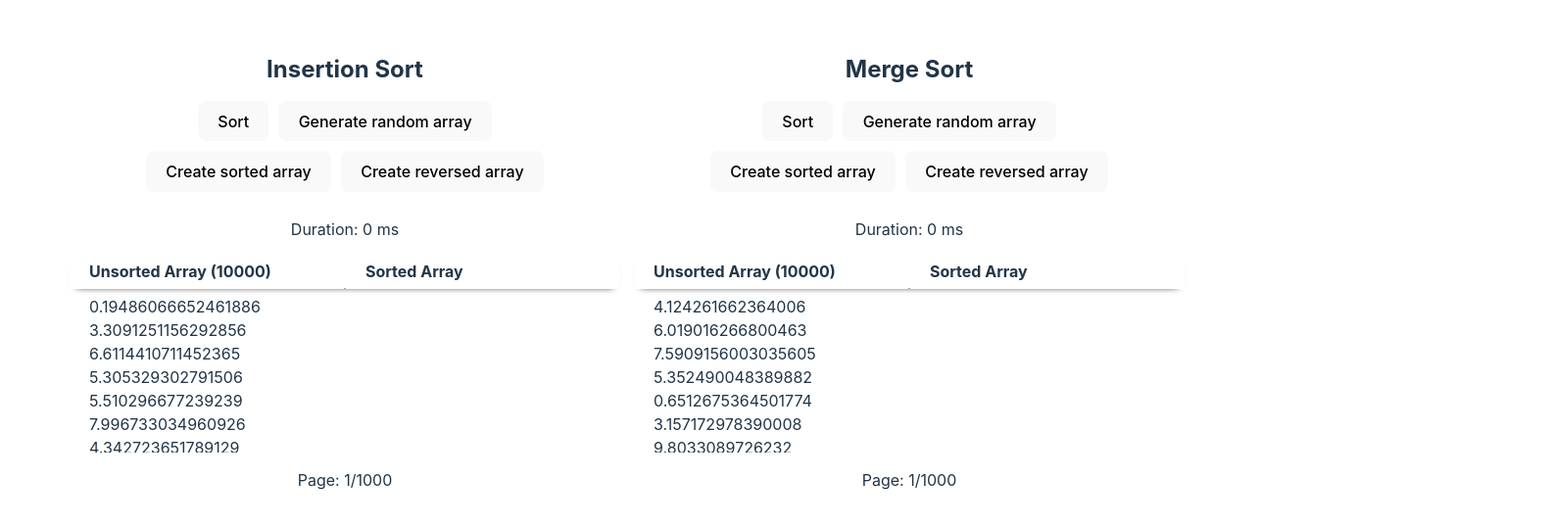
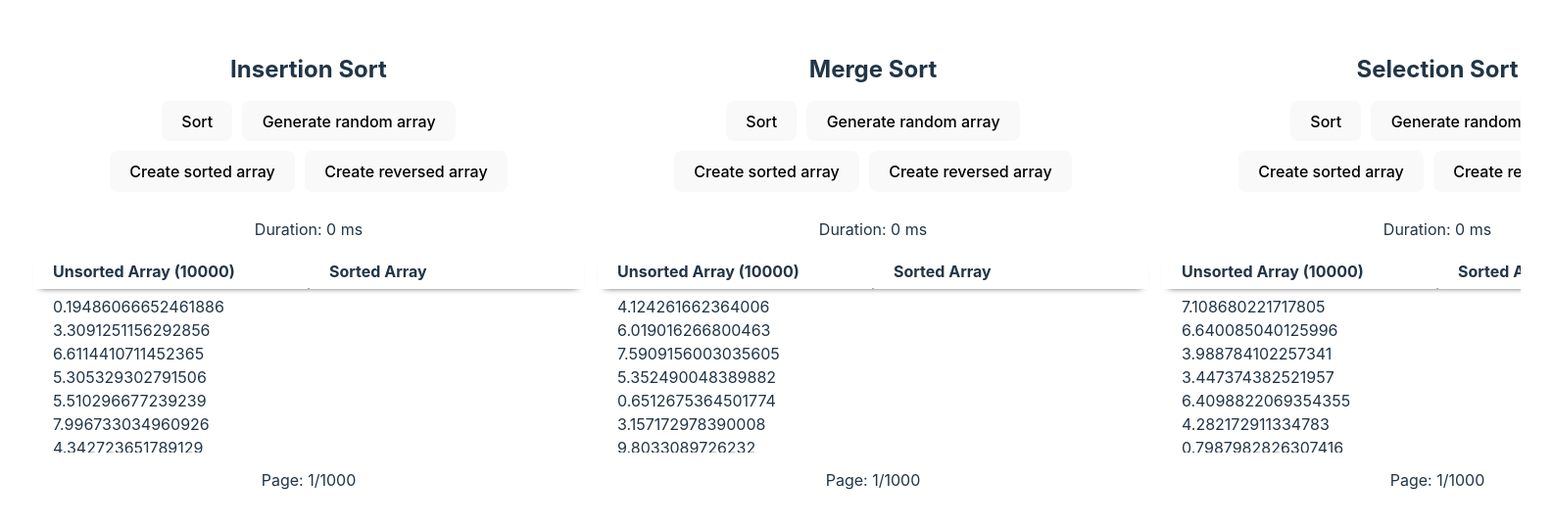
Before and after one commit to tsvetta/sandbox_react_algorithms, a React (Vite) app: page / in a window 1280 px wide. Shown: the part 114-652 px from the top of the page at 98% size, 1584 px wide, since content can reach past the window. Built offline with nearby package versions, Linux system fonts and the light colour scheme.

Commit message:
Selection sort

```diff
--- a/src/App.jsx
+++ b/src/App.jsx
@@ -2,6 +2,7 @@ import SortingAlgorithm from "./algorithms/SortingAlgorithm";
 
 import { insertionSort } from "./algorithms/insertion-sort";
 import { mergeSort } from "./algorithms/merge-sort";
+import { selectionSort } from "./algorithms/selection-sort";
 
 import "./App.css";
 
@@ -10,6 +11,7 @@ function App() {
     <div className="App">
       <SortingAlgorithm name="Insertion Sort" fn={insertionSort} length={10000} />
       <SortingAlgorithm name="Merge Sort" fn={mergeSort} length={10000} />
+      <SortingAlgorithm name="Selection Sort" fn={selectionSort} length={10000} />
     </div>
   );
 }
--- /dev/null
+++ b/src/algorithms/selection-sort.js
@@ -0,0 +1,36 @@
+// [{9},2,3,6,7,8,5]
+// [2,9,3,6,7,8,5]
+// [2,{9},3,6,7,8,5]
+// [2,3,9,6,7,8,5]
+// [2,3,{9},6,7,8,5]
+// [2,3,5,6,7,8,9]
+// [2,3,5,{6},7,8,9]
+// [2,3,5,6,7,8,9]
+// [2,3,5,6,{7},8,9]
+// [2,3,5,6,7,8,9]
+// [2,3,5,6,7,{8},9]
+// [2,3,5,6,7,8,{9}]
+
+export const selectionSort = arr => {
+  let sortedArr = [...arr];
+  let minElIdx;
+  let minEl;
+
+  for (let i = 0; i < sortedArr.length - 1; i++) {
+    minElIdx = i;
+
+    for (let y = i + 1; y < sortedArr.length; y++) {
+      if (sortedArr[minElIdx] < sortedArr[y]) {
+        continue;
+      }
+
+      minElIdx = y;
+    }
+
+    minEl = sortedArr[minElIdx];
+    sortedArr[minElIdx] = sortedArr[i];
+    sortedArr[i] = minEl;
+  }
+
+  return sortedArr;
+}
```
